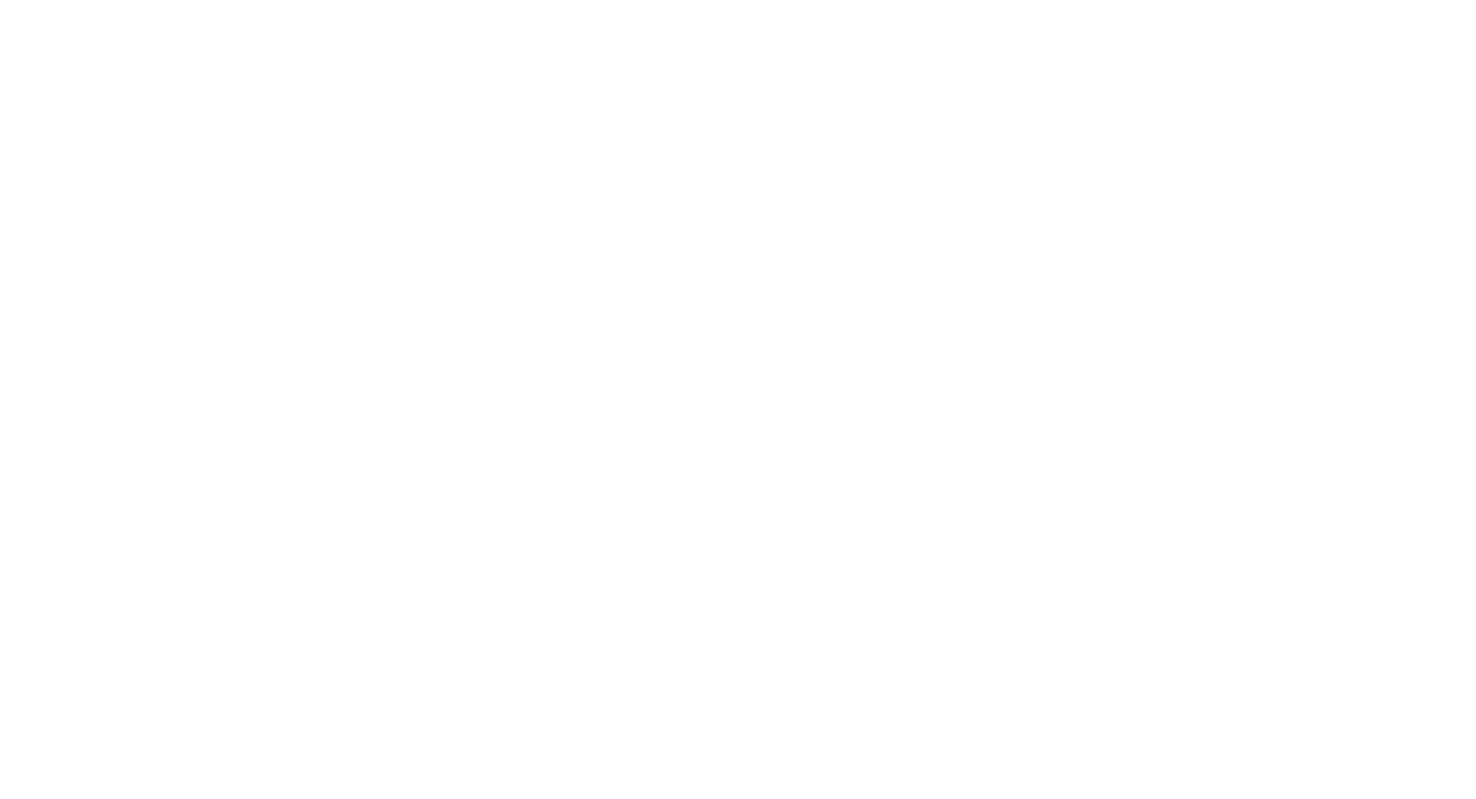
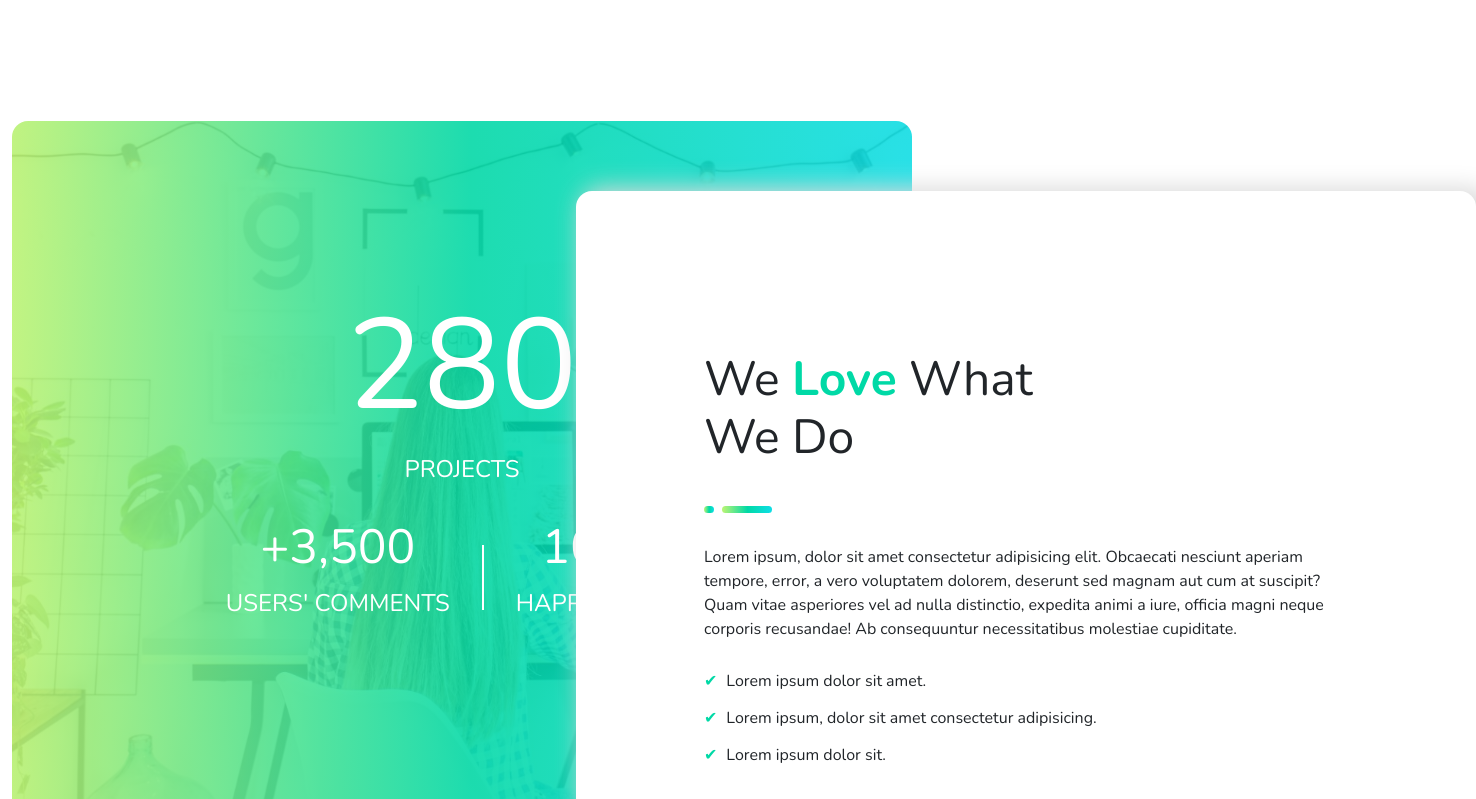
Before and after one commit to MatteoTarabella04/proj-html-vuejs, a Vue app: page / in a window 1280 px wide. Shown: the part 4580-5379 px from the top of the page, 1476 px wide, since content can reach past the window. Before the commit the page ends 4621 px from the top, so only its background shows below. Built offline with nearby package versions, Linux system fonts and the light colour scheme.

Commit message:
create stats section

```diff
--- a/src/App.vue
+++ b/src/App.vue
@@ -168,6 +168,66 @@ export default {
       </div>
     </section>
     <!-- /#examples -->
+    <section id="stats">
+      <div class="container position-relative">
+        <div class="card myCard d-flex alig align-items-center justify-content-center">
+          <div class="content">
+            <h2>
+              280
+            </h2>
+            <p>
+              projects
+            </p>
+            <div class="statistics d-flex justify-content-between align-items-center">
+              <div class="left">
+                <h3>
+                  +3,500
+                </h3>
+                <p>
+                  users' comments
+                </p>
+              </div>
+              <div class="bord_banner"></div>
+              <div class="right">
+                <h3>
+                  100%
+                </h3>
+                <p>
+                  happy clients
+                </p>
+              </div>
+            </div>
+          </div>
+        </div>
+        <div class="card myCard_2 position-absolute">
+          <h2>
+            we <b>love</b> what we do
+          </h2>
+          <div class="my_banner">
+            <div class="small_banner"></div>
+            <div class="large_banner"></div>
+          </div>
+          <p>
+            Lorem ipsum, dolor sit amet consectetur adipisicing elit. Obcaecati nesciunt aperiam tempore, error, a vero
+            voluptatem dolorem, deserunt sed magnam aut cum at suscipit? Quam vitae asperiores vel ad nulla distinctio,
+            expedita animi a iure, officia magni neque corporis recusandae! Ab consequuntur necessitatibus molestiae
+            cupiditate.
+          </p>
+          <ul class="list-unstyled">
+            <li>
+              <span>✔</span> Lorem ipsum dolor sit amet.
+            </li>
+            <li>
+              <span>✔</span> Lorem ipsum, dolor sit amet consectetur adipisicing.
+            </li>
+            <li>
+              <span>✔</span> Lorem ipsum dolor sit.
+            </li>
+          </ul>
+        </div>
+      </div>
+    </section>
+    <!-- /#stats -->
   </main>
   <!-- /#page_main -->
 </template>
@@ -449,4 +509,86 @@ export default {
 
 
 }
+
+#stats {
+
+  .card {
+    width: 900px;
+    height: 700px;
+    border: none;
+    border-radius: 1rem;
+  }
+
+  .myCard {
+    margin: 5rem 0;
+
+    background-image: linear-gradient(to right, #bdf574e1 0%, #00d9a6e0 51%, #0fdfe6e0 100%), url('./assets/img/person-with-long-curly-hair-PZ99QM2-2x.jpg');
+    background-size: cover;
+    background-repeat: no-repeat;
+    background-position: center;
+
+
+    .content {
+      color: #ffffff;
+      text-transform: uppercase;
+      text-align: center;
+
+      h2 {
+        font-size: 8rem;
+      }
+
+      h3 {
+        font-size: 3rem;
+        font-weight: lighter;
+      }
+
+      p {
+        font-size: 1.5rem;
+      }
+
+      .left {
+        padding: 1rem 2rem;
+        max-width: 100%;
+      }
+
+      .right {
+        padding: 1rem 2rem;
+        max-width: 100%;
+      }
+
+      .bord_banner {
+        height: 65px;
+        border: 0.5px solid #ffffff;
+      }
+    }
+
+  }
+
+  .myCard_2 {
+    top: 10%;
+    left: 45%;
+
+    padding: 10rem 8rem;
+    box-shadow: 10px 2px 25px 5px #dadada;
+
+    h2 {
+      font-size: 3rem;
+      margin-right: 15rem;
+      text-transform: capitalize;
+
+      b {
+        color: #00d9a6;
+      }
+    }
+
+    li {
+      margin: 0.8rem 0;
+
+      span {
+        margin-right: 0.3rem;
+        color: #00d9a6;
+      }
+    }
+  }
+}
 </style>
```
